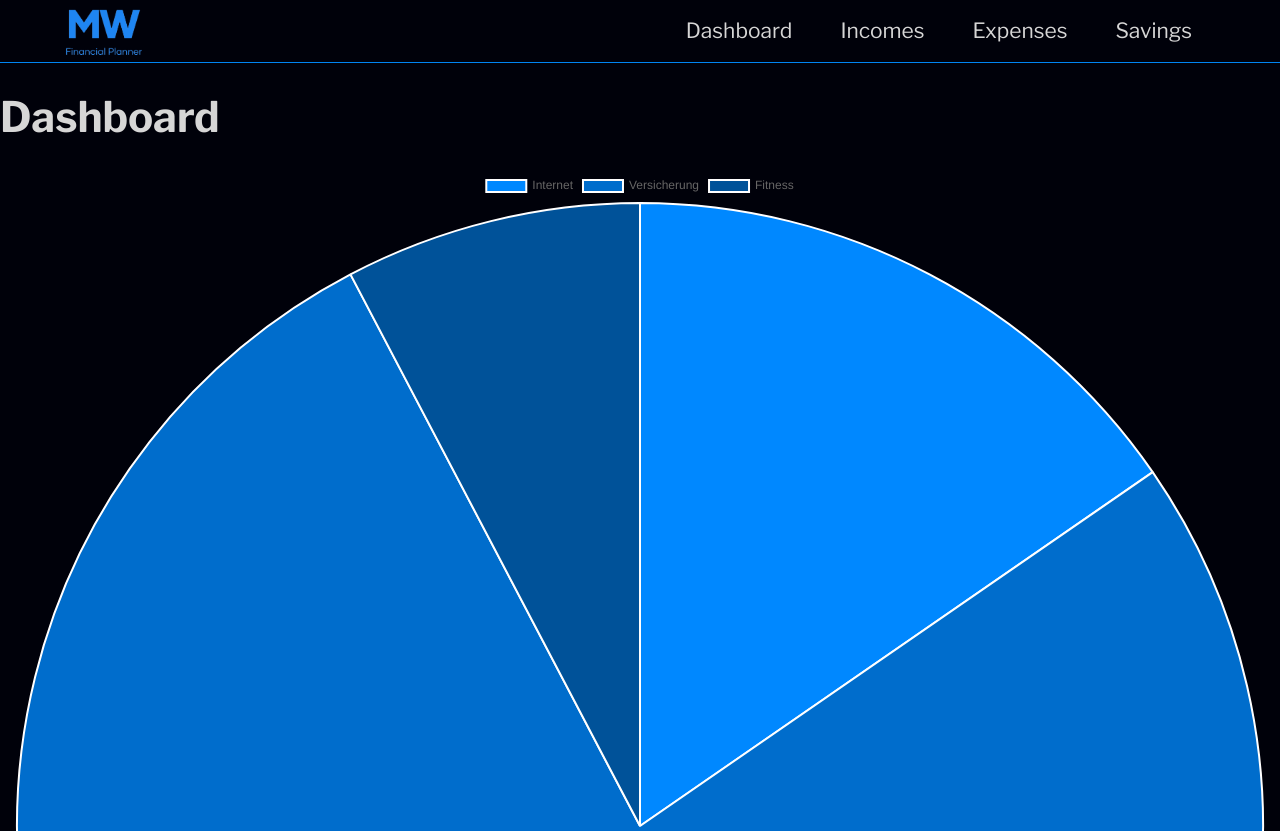
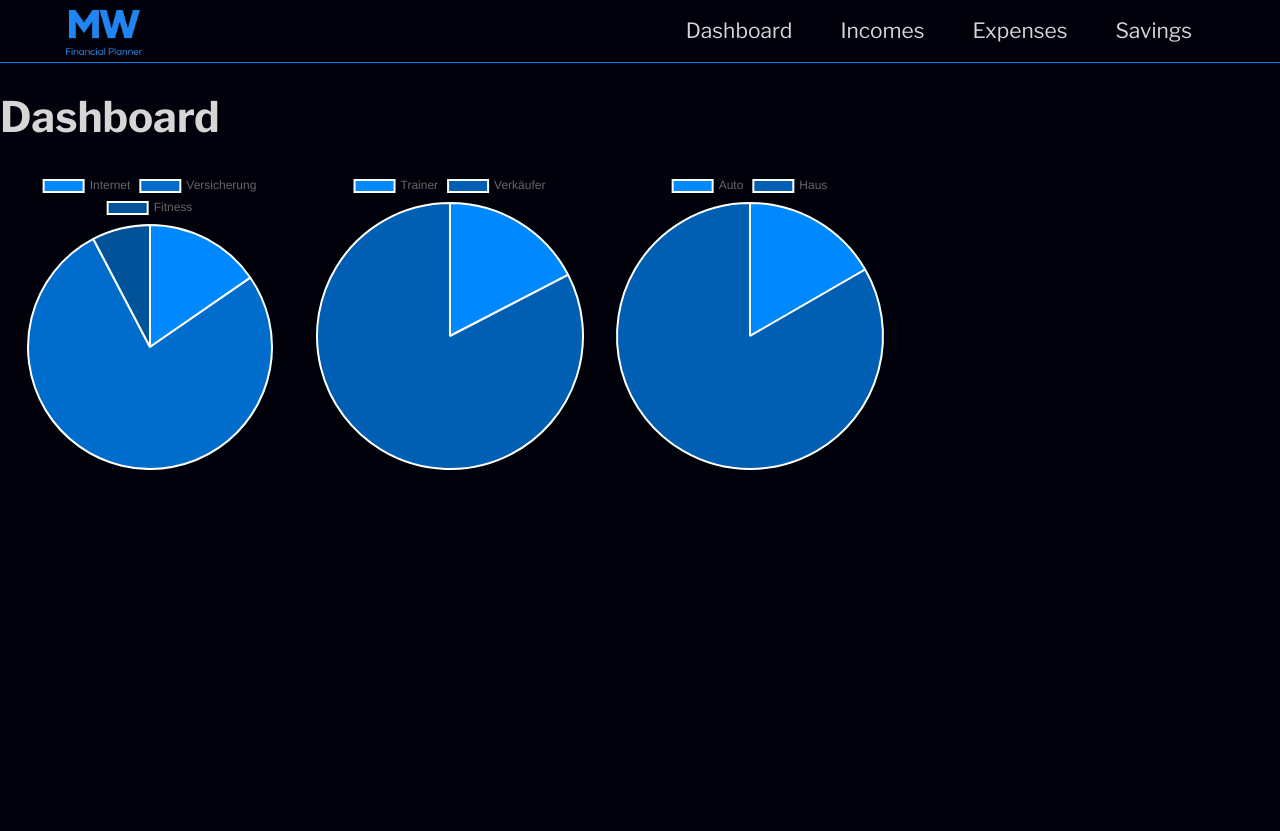
Before and after one commit to MatzeW95/financial-planner, a React (Create React App) app in the folder finacial-planner/: page / in a window 1280 px wide. Shown: the top 831 px of the page. After the commit the page ends 800 px from the top, so only its background shows below. Built offline with nearby package versions, Linux system fonts and the light colour scheme.

Commit message:
added basic styling

```diff
--- a/finacial-planner/src/style.css
+++ b/finacial-planner/src/style.css
@@ -69,3 +69,8 @@ nav {
 a:hover {
     color: var(--primaryDark);
 }
+
+.OverviewContainer {
+    display: flex;
+    flex-direction: row;
+}
```
